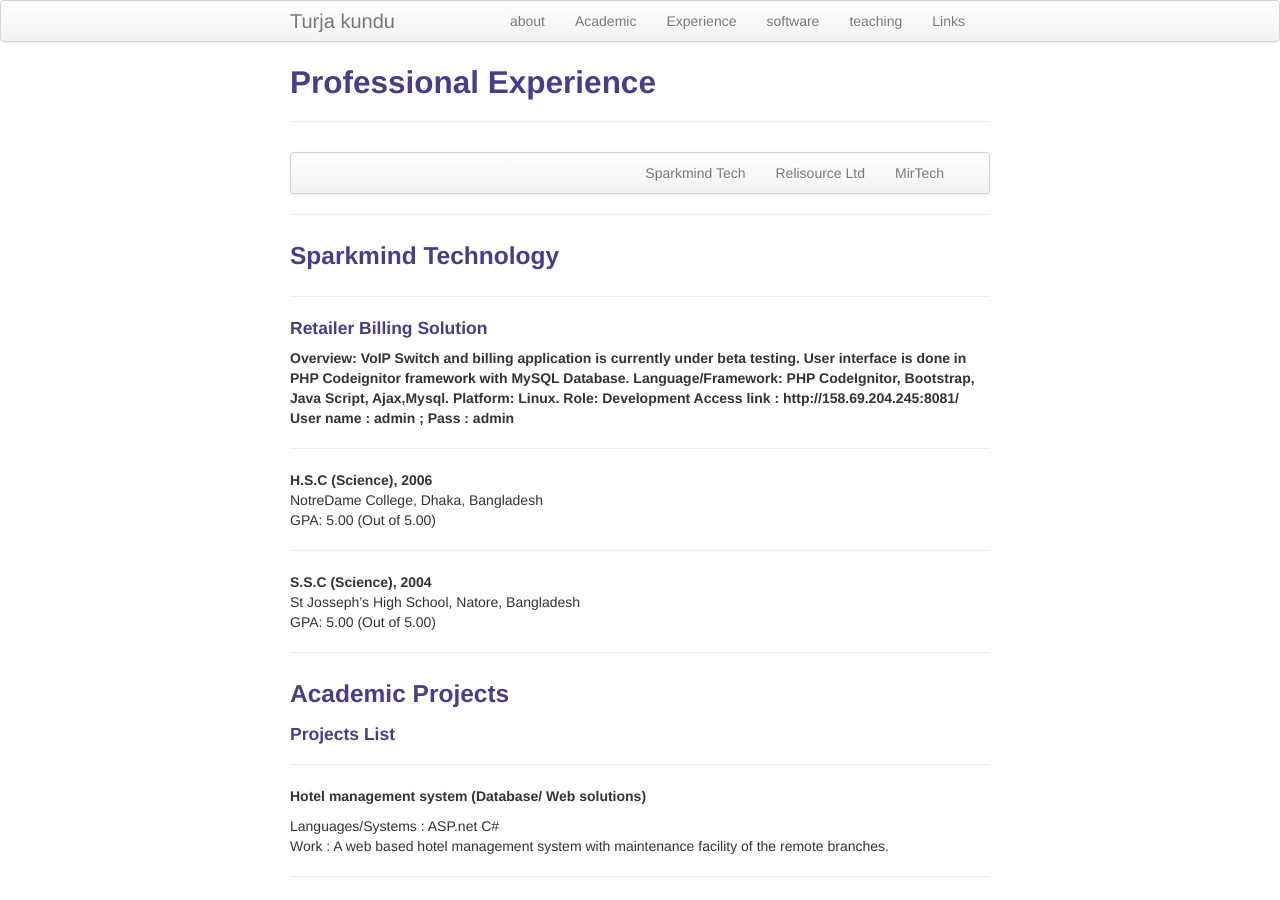
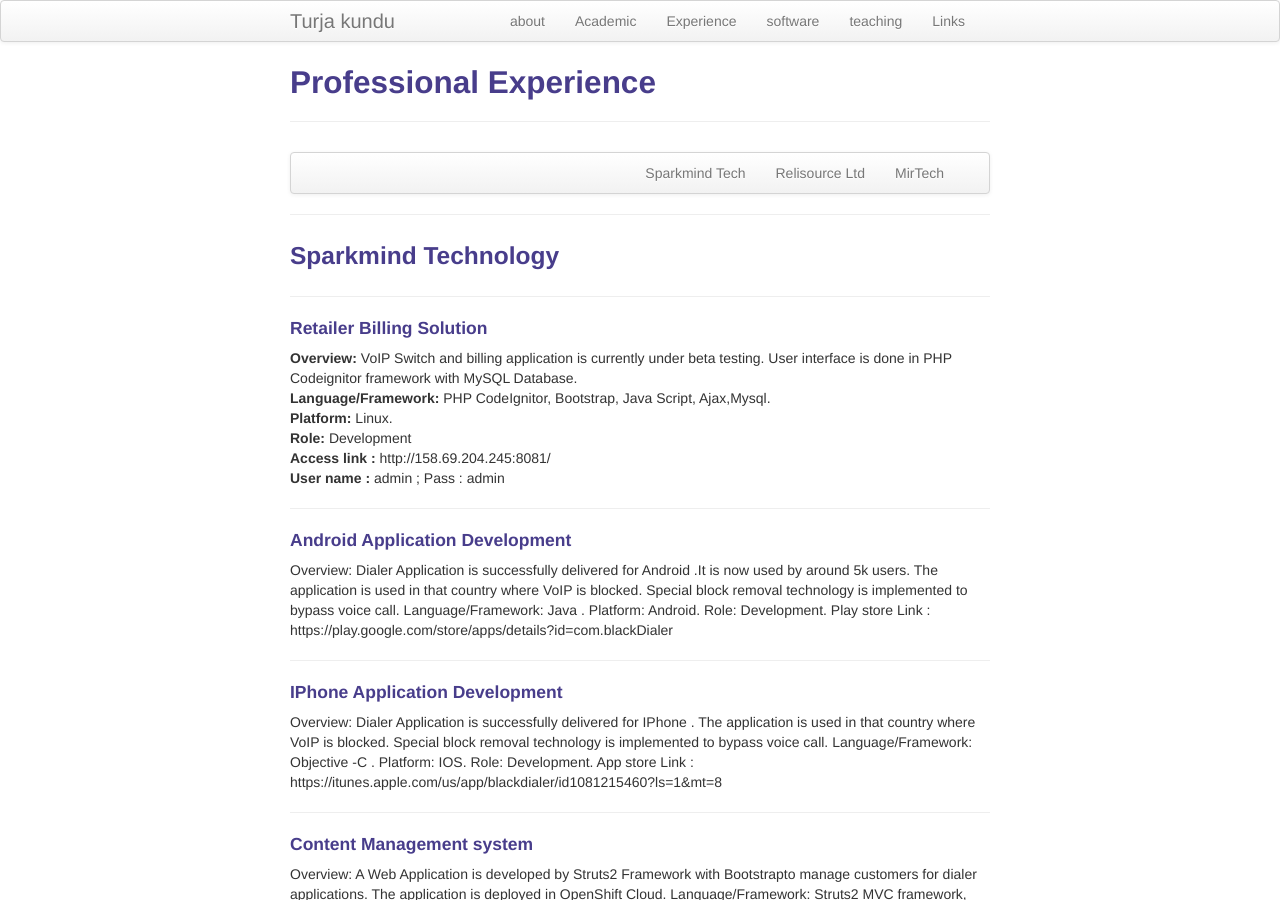
Before and after one commit to turjakundu/turjakundu.github.io, a Jekyll site: the page built from pages/experience.md, in a window 1280 px wide and 900 px high. Built offline with Jekyll 4.4.1, drawn with Linux system fonts in a browser that asks for light colours; some of the changed text lies outside the part shown.

Commit message:
hdip mmdddffddesdddds

```diff
--- a/pages/experience.md
+++ b/pages/experience.md
@@ -22,25 +22,42 @@
 ---
 
 #### Retailer  Billing Solution
-<b>Overview:<b>  VoIP Switch and billing application is currently under beta testing. User interface is done in PHP Codeignitor framework with MySQL Database.
-<b>Language/Framework:<b>   PHP  CodeIgnitor, Bootstrap, Java Script, Ajax,Mysql.
-Platform: Linux.
-<b>Role: Development<b>
-<b>Access link :<b>   http://158.69.204.245:8081/
-<b>User name :<b> admin ; Pass : admin
+<b>Overview:</b>  VoIP Switch and billing application is currently under beta testing. User interface is done in PHP Codeignitor framework with MySQL Database. <br/>
+<b>Language/Framework:</b>   PHP  CodeIgnitor, Bootstrap, Java Script, Ajax,Mysql. <br/>
+<b>Platform:</b> Linux. <br/>
+<b>Role:</b> Development <br/>
+<b>Access link :</b>   http://158.69.204.245:8081/  <br/>
+<b>User name :</b> admin ; Pass : admin <br/>
 
 
 ---
 
-<b>H.S.C (Science), 2006</b><br/>
-NotreDame College, Dhaka, Bangladesh<br/>
-GPA: 5.00 (Out of 5.00)<br/>
+#### Android Application Development
+Overview:  Dialer Application is successfully delivered for Android  .It is now used by around 5k users. The application is used in that country where VoIP is blocked. Special block removal technology is implemented to bypass voice call.
+Language/Framework: Java .
+Platform: Android.
+Role: Development.
+Play store Link : https://play.google.com/store/apps/details?id=com.blackDialer
+
 
 ---
 
-<b>S.S.C (Science), 2004</b><br/>
-St Josseph’s High School, Natore, Bangladesh<br/>
-GPA: 5.00 (Out of 5.00)<br/>
+#### IPhone Application Development
+Overview: Dialer Application is successfully delivered for IPhone . The application is used in that country where VoIP is blocked. Special block removal technology is implemented to bypass voice call.
+Language/Framework: Objective -C .
+Platform: IOS.
+Role: Development.
+App store Link :  https://itunes.apple.com/us/app/blackdialer/id1081215460?ls=1&mt=8
+
+
+---
+
+#### Content Management system
+Overview: A Web Application is developed by Struts2 Framework with Bootstrapto manage customers for dialer applications. The application is deployed in OpenShift Cloud.
+Language/Framework: Struts2 MVC framework, Bootstrap, JAX-RS API.
+Platform: Linux.
+Role: Development
+
 
 ---
 
```
